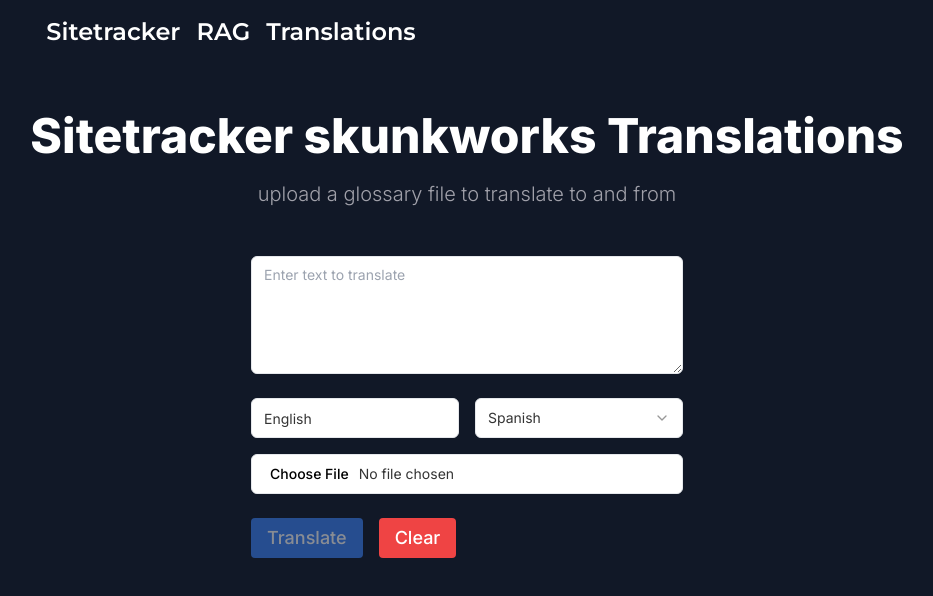
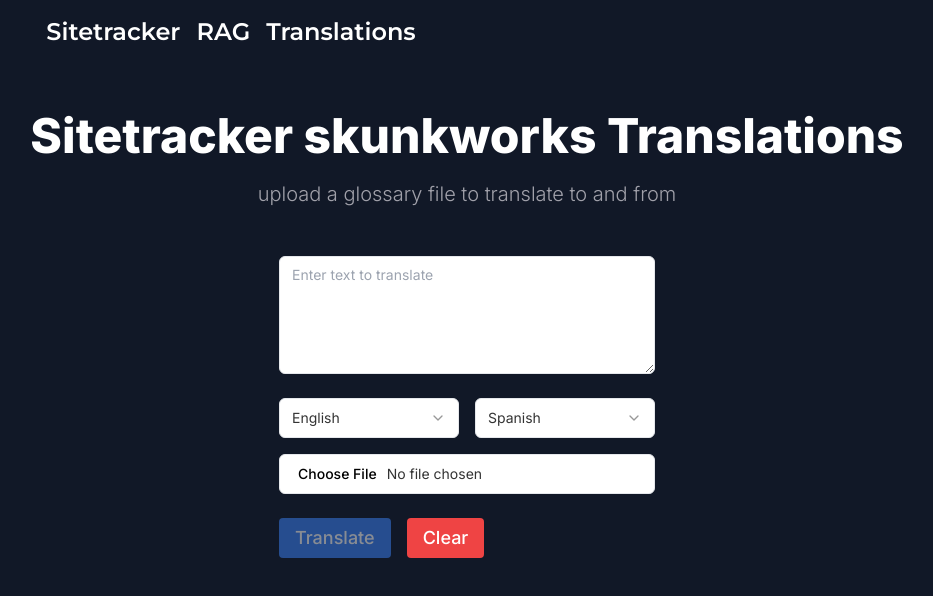
Before and after one commit to evgenykovich/image-detection, a Next.js app: page /translations in a window 1280 px wide. Shown: the top 596 px of the page, without its empty margins (173-1106 px from the left). Built offline with nearby package versions, Linux system fonts and the light colour scheme.

Commit message:
fix source lang

```diff
--- a/components/TranslateComponent/TranslateComponent.tsx
+++ b/components/TranslateComponent/TranslateComponent.tsx
@@ -18,7 +18,7 @@
 
 export const TranslateComponent = () => {
   const [inputText, setInputText] = useState('')
-  const [sourceLang, setSourceLang] = useState('English')
+  const [sourceLang, setSourceLang] = useState('en')
   const [targetLang, setTargetLang] = useState('es')
   const [translatedText, setTranslatedText] = useState('')
   const [progress, setProgress] = useState<number>(0)
@@ -57,8 +57,12 @@
     setGlossaryFile(null)
   }
 
-  const handleLanguageSelect = (value: string) => {
+  const handleTargetLanguageSelect = (value: string) => {
     setTargetLang(value)
+  }
+
+  const handleSourceLanguageSelect = (value: string) => {
+    setSourceLang(value)
   }
 
   return (
@@ -78,14 +82,27 @@
         ></Textarea>
       </div>
       <div className="flex mb-4 space-x-4">
-        <Input
-          className="text-black/80"
-          placeholder="Source Language"
-          value={sourceLang}
-          onChange={(e) => setSourceLang(e.target.value)}
-        ></Input>
         <Select
-          onValueChange={(value) => handleLanguageSelect(value)}
+          onValueChange={(value) => handleSourceLanguageSelect(value)}
+          defaultValue={sourceLang}
+        >
+          <SelectTrigger className="min-w-[180px] text-black/80 bg-white">
+            <SelectValue placeholder="Source language" />
+          </SelectTrigger>
+          <SelectContent className="text-black/80 bg-white">
+            <SelectGroup>
+              {Object.entries(Languages).map(([key, value]) => {
+                return (
+                  <SelectItem key={key} value={key}>
+                    {value}
+                  </SelectItem>
+                )
+              })}
+            </SelectGroup>
+          </SelectContent>
+        </Select>
+        <Select
+          onValueChange={(value) => handleTargetLanguageSelect(value)}
           defaultValue={targetLang}
         >
           <SelectTrigger className="min-w-[180px] text-black/80 bg-white">
--- a/util/enums.ts
+++ b/util/enums.ts
@@ -34,4 +34,5 @@
   zh_TW = 'Chinese Traditional',
   zh_CN = 'Chinese Simplified',
   en_US = 'English US',
+  en = 'English',
 }
```
